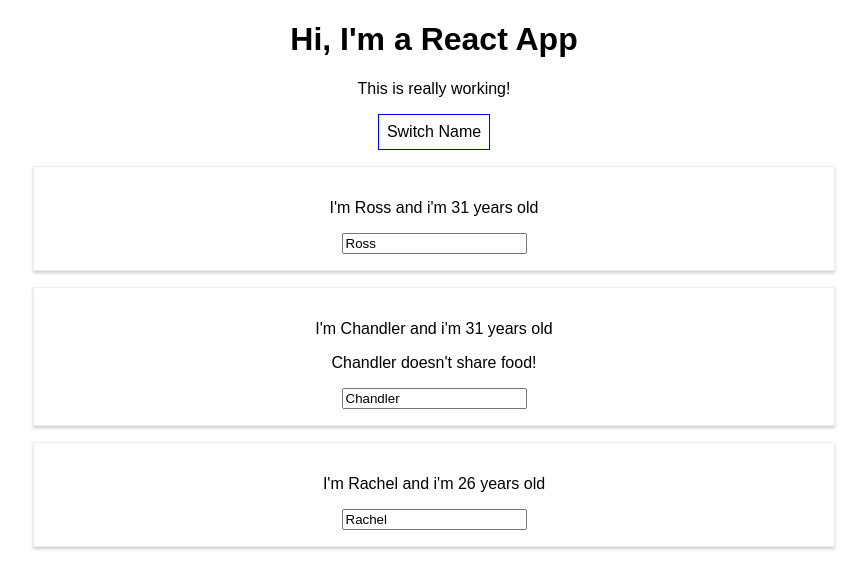
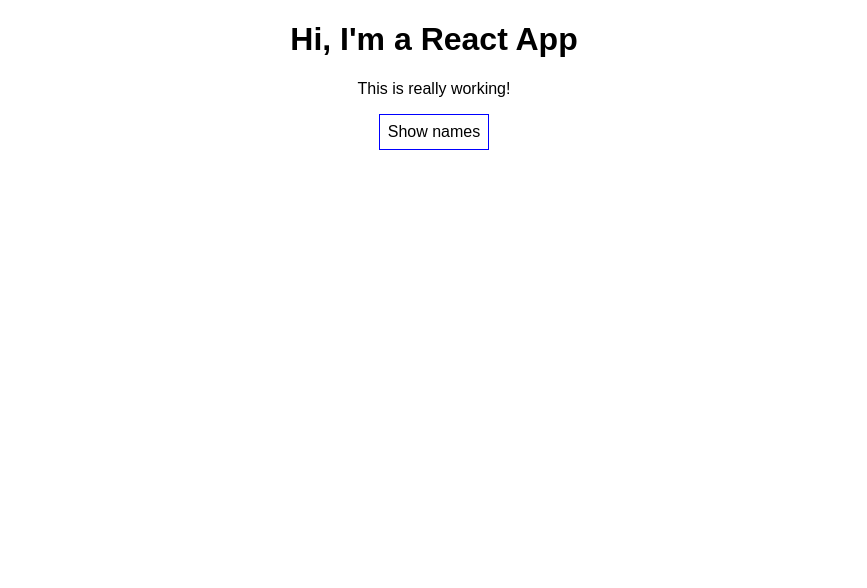
Before and after one commit to husainasad/React, a React (Create React App) app in the folder my-app/: page / in a window 1280 px wide. Shown: the top 588 px of the page, without its empty margins (206-1073 px from the left). Built offline with nearby package versions, Linux system fonts and the light colour scheme.

Commit message:
List and Conditionals

```diff
--- a/my-app/src/App.js
+++ b/my-app/src/App.js
@@ -5,31 +5,41 @@ import Person from './Person/Person';
 class App extends Component {
   state = {
     persons: [
-      {name: 'Ross', age: 31},
-      {name: 'Chandler', age: 31},
-      {name: 'Rachel', age: 26}
+      { id: 'qaz', name: 'Ross', age: 31},
+      { id: 'wsx', name: 'Chandler', age: 31},
+      { id: 'edc', name: 'Rachel', age: 26}
     ],
+    showPersons: false
   };
 
-  switchNameHandler = (newName) => {
-    this.setState({
-      persons: [
-        {name: newName, age: 28},
-        {name: 'Joey', age: 30},
-        {name: 'Monica', age: 26},
-      ]
+  nameChangedHandler = (event, id) => {
+    const personIndex = this.state.persons.findIndex(p => {
+      return p.id === id;
     });
-  };
 
-  nameChangedHandler = (event) =>{
-    this.setState({
-      persons: [
-        {name: 'Phoebe', age: 28},
-        {name: event.target.value, age: 30},
-        {name: 'Monica', age: 26},
-      ]
-    });
-  };
+    const person = {
+      ...this.state.persons[personIndex]
+    };
+
+    person.name = event.target.value;
+
+    const persons = [...this.state.persons];
+    persons[personIndex] = person;
+
+    this.setState({persons: persons});
+  }
+
+  deletePersonHandler = (personIndex) => {
+    // const persons = this.state.persons.slice();
+    const persons = [...this.state.persons];
+    persons.splice(personIndex, 1);
+    this.setState({persons: persons});
+  }
+
+  togglePersonsHandler = () => {
+    const doesShow = this.state.showPersons;
+    this.setState({showPersons: !doesShow});
+  }
 
   render() {
     const style = {
@@ -40,29 +50,32 @@ class App extends Component {
       curso: 'pointer'
     };
 
+    let persons = null;
+
+    if(this.state.showPersons){
+      persons = (
+        <div>
+        {this.state.persons.map((person, index) => {
+          return <Person
+            click = {() => this.deletePersonHandler(index)}
+            name = {person.name}
+            age = {person.age}
+            key = {person.id}
+            changed = {(event) => this.nameChangedHandler(event, person.id)}
+          />
+        })}
+        </div>
+      );
+    }
+
     return (
       <div className="App">
         <h1>Hi, I'm a React App</h1>
         <p>This is really working!</p>
         <button
         style = {style}
-        onClick={() => this.switchNameHandler('Phoebe!')}>Switch Name</button>
-        <Person
-          name={this.state.persons[0].name}
-          age={this.state.persons[0].age}
-        />
-        <Person
-          name={this.state.persons[1].name}
-          age={this.state.persons[1].age}
-          click={this.switchNameHandler.bind(this, 'Joey!')}
-          changed = {this.nameChangedHandler}
-        >
-        {this.state.persons[1].name} doesn't share food!
-        </Person>
-        <Person
-          name={this.state.persons[2].name}
-          age={this.state.persons[2].age}
-        />
+        onClick={this.togglePersonsHandler}>Show names</button>
+        {persons}
       </div>
     );
     // return React.createElement('div', {className: 'App'}, React.createElement('h1', null, 'Does this work now?'));
```
